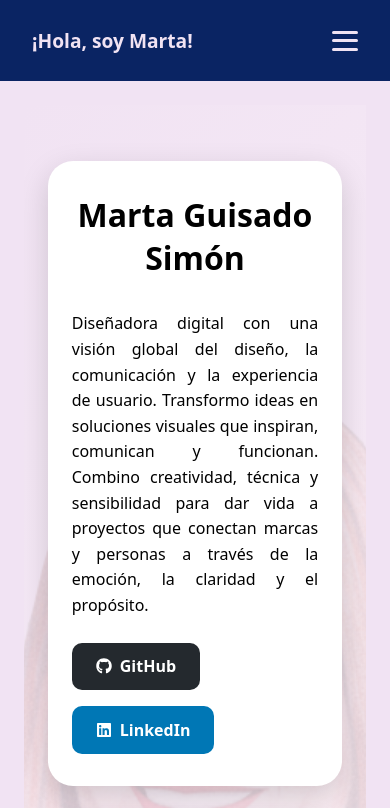
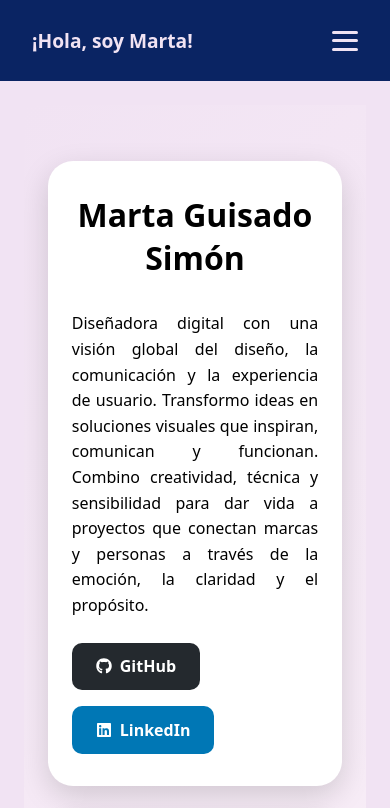
Before and after one commit to MartaGuisado/porfolio-react, a React (Vite) app in the folder proyecto/: page / in a window 390 px wide. Shown: the top 808 px of the page. Built offline with nearby package versions, Linux system fonts and the light colour scheme.

Commit message:
Quitar fondo home media querys

```diff
--- a/proyecto/src/pages/Home.css
+++ b/proyecto/src/pages/Home.css
@@ -241,29 +241,26 @@
 }
 
 @media (max-width: 900px) {
-  /* 🔹 En móviles, la imagen pasa a ser fondo de la página */
+  /* 🔹 Ocultamos la imagen lateral */
   .home-photo-bg {
-    display: none; /* Ocultamos el bloque original */
+    display: none;
   }
 
+  /* 🔹 Solo fondo degradado (sin imagen) */
   .home-page {
-    background:
-      linear-gradient(135deg, rgba(241, 227, 243, 0.85) 0%, rgba(255, 248, 251, 0.9) 100%),
-      url("../assets/mi-foto.png") no-repeat center top;
-    background-size: cover;
-    background-attachment: scroll;
+    background: linear-gradient(135deg, rgba(241, 227, 243, 0.85) 0%, rgba(255, 248, 251, 0.9) 100%);
   }
+
 
   /* 🔹 Ajustes de contenido */
   .home-content-area {
     padding: 2em 1em;
   }
 
-  /* 🔹 Hero card más ancha y centrada */
   .hero-card {
     width: 95%;
     margin: 1.5em auto;
-    margin-left: auto; /* eliminamos el desplazamiento lateral */
+    margin-left: auto;
     max-width: none;
     padding: 2em 1.5em;
   }
```
